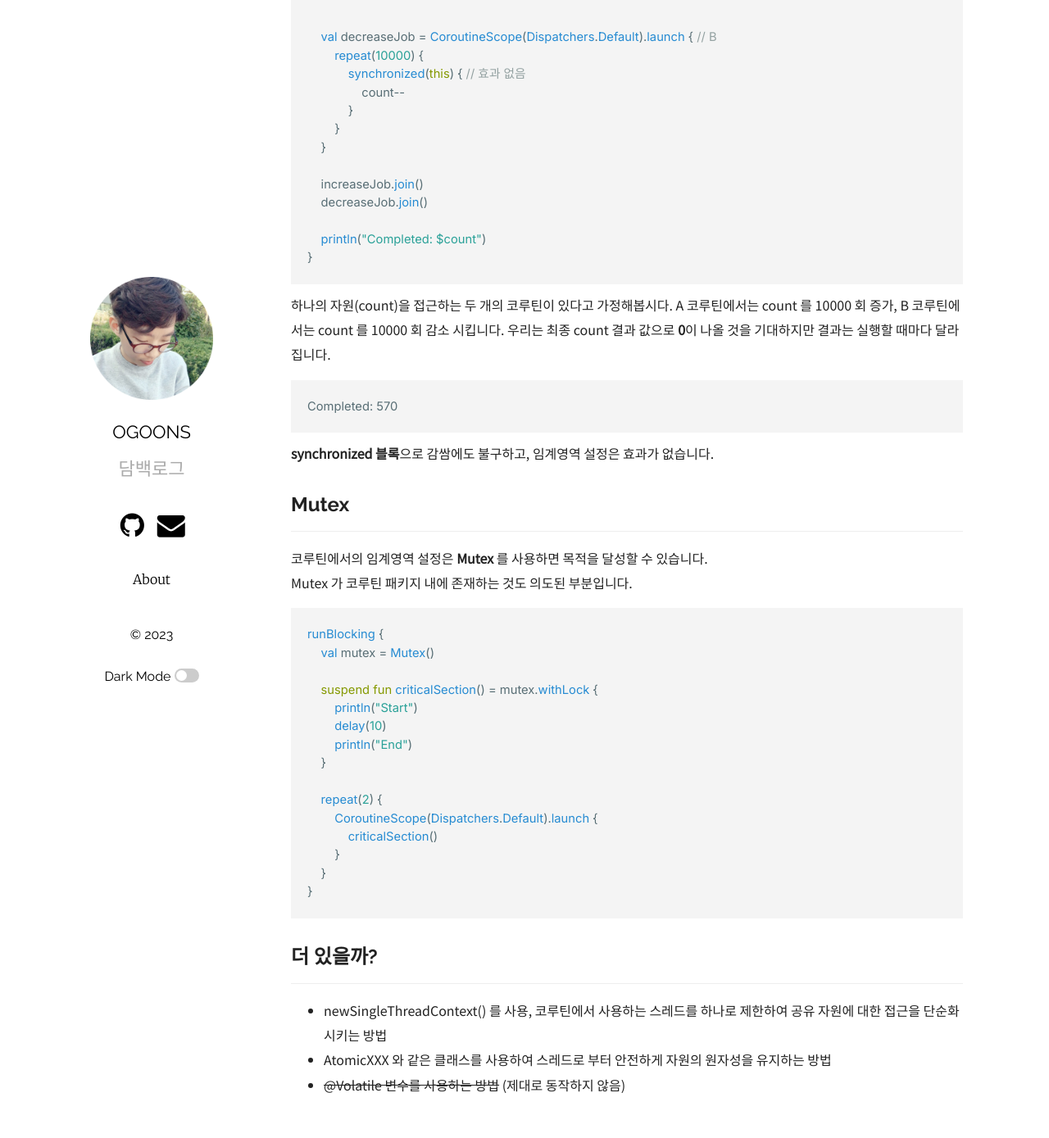
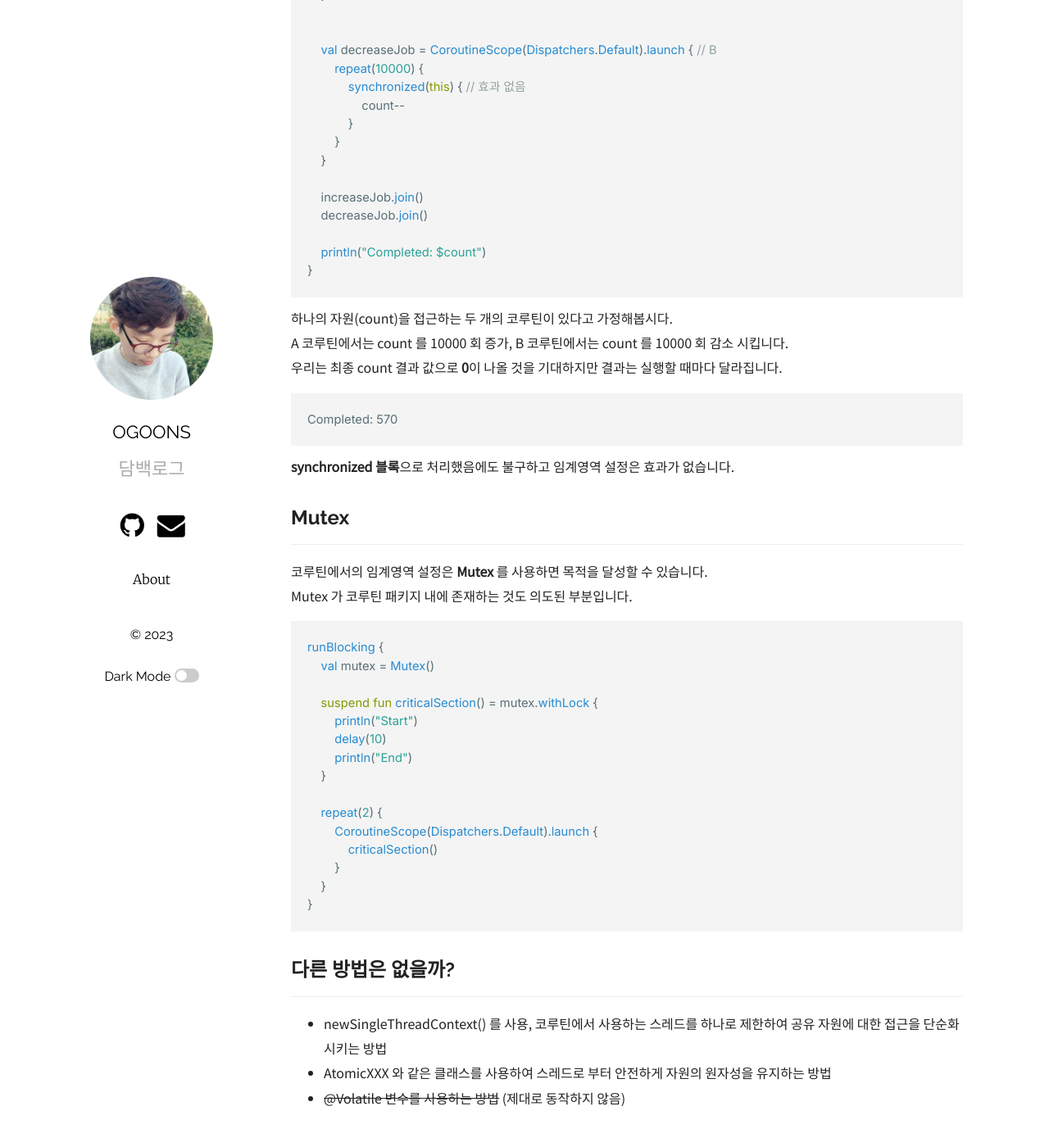
Before and after one commit to ogoons/ogoons.github.io, a Jekyll site: the page built from _posts/2023-05-02-coroutine-concurrency.md, in a window 1280 px wide and 1400 px high, scrolled down 1783 px. Shown: the top 1389 px of the window at 82% size. Built offline with Jekyll 4.4.1, drawn with Linux system fonts in a browser that asks for light colours; comment, search, counter and statistics services are not loaded; some of the changed text lies outside the part shown.

Commit message:
Update post

```diff
--- a/_posts/2023-05-02-coroutine-concurrency.md
+++ b/_posts/2023-05-02-coroutine-concurrency.md
@@ -96,7 +97,7 @@
 Completed: 570
 ~~~
 
-**synchronized 블록**으로 감쌈에도 불구하고, 임계영역 설정은 효과가 없습니다.
+**synchronized 블록**으로 처리했음에도 불구하고 임계영역 설정은 효과가 없습니다.
 
 ## Mutex
 
@@ -121,7 +122,7 @@
 }
 ~~~
 
-## 더 있을까?
+## 다른 방법은 없을까?
 
 - newSingleThreadContext() 를 사용, 코루틴에서 사용하는 스레드를 하나로 제한하여 공유 자원에 대한 접근을 단순화 시키는 방법
 - AtomicXXX 와 같은 클래스를 사용하여 스레드로 부터 안전하게 자원의 원자성을 유지하는 방법
```
Also changed, not shown: other parts of _posts/2023-05-02-coroutine-concurrency.md (+3 -2 lines).
